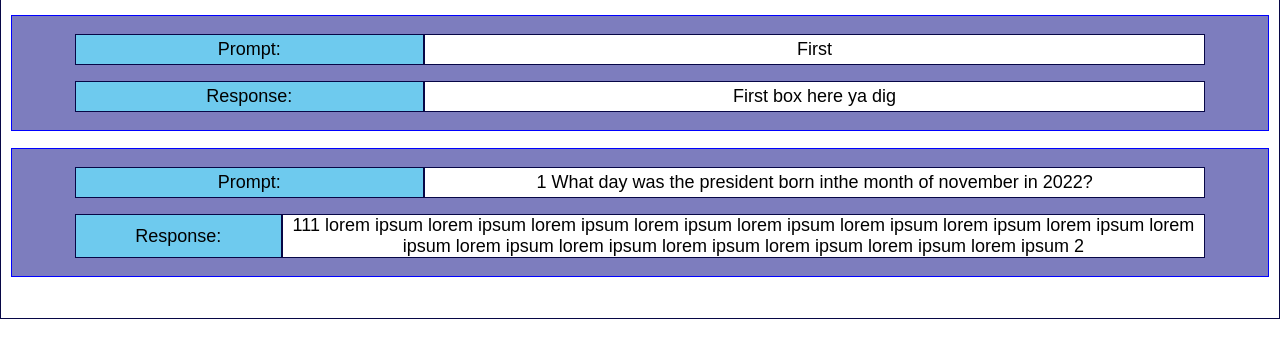
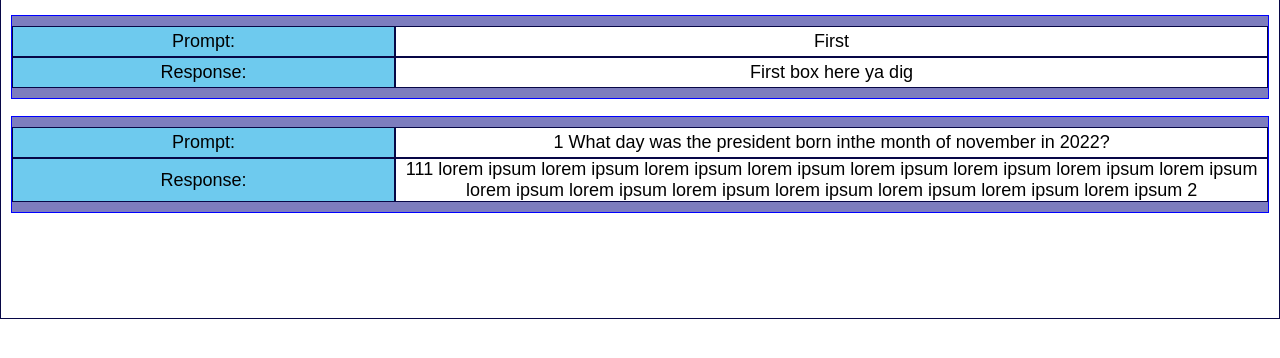
Before and after one commit to jaywooski/OpenAI-API, a plain HTML site: page index.html in a window 1280 px wide. Shown: the part 338-696 px from the top of the page. Drawn offline with Linux system fonts and the light colour scheme; a web font is replaced by a local one.

Commit message:
Getting script.js together still!

```diff
--- a/assets/app.js
+++ b/assets/app.js
@@ -1,9 +1,12 @@
 const responseArea = document.querySelector('#prompt-area')
 const submitBtn = document.querySelector('#text-button');
+const formInput = document.querySelector('.form-input');
 
 function buttonHandler(e) {
     e.preventDefault();
-
+    var content = formInput.value;
+    console.log(content);
+    formInput.value = '';
 
 }
 
--- a/assets/style.css
+++ b/assets/style.css
@@ -98,7 +98,7 @@ form {
 }
 
 .rb-header {
-    display: flex;
+    display: inline-flex;
     width: 30%;
     background-color: var(--nice-blue);
     border: 1pt solid var(--dark-blue);
@@ -109,31 +109,20 @@ form {
 
 .rb-resp {
     display: flex;
+    width: 70%;
     border: 1pt solid var(--dark-blue);
     background-color: white;
     justify-content: center;
     align-items: center;
     overflow-y: scroll;
-    flex-grow: 1;
 }
 
-/* .rb-resp-1 {
-    display: flex;
-    border: 1pt solid var(--dark-blue);
-    background-color: white;
-    justify-content: center;
-    overflow-y: scroll;
-    flex-grow: 1;
-} */
 
 section {
     display: flex;
-    height: 100%;
+    height: 50%;
 }
 
-section div {
-    /* height: 50%; */
-}
 
 .response-box {
     border: 1pt solid blue;
@@ -144,13 +133,6 @@ section div {
     flex-direction: column;
 }
 
-.response-box section {
-    display: flex;
-    margin: auto;
-    width: 90%;
-    padding: 8px 0px ;
-}
-
 .response-box li {
     display: flex;
     margin: auto;
--- a/index.html
+++ b/index.html
@@ -23,10 +23,10 @@
     <div class="results">
         <h2>Responses</h2>
         <!-- original prompt -->
-        <div id="prompt-area">
+        <ul id="prompt-area">
 
             <!-- response from the API -->
-            <div class="response-box">
+            <li class="response-box">
                 <section>
                     <div class="rb-header">Prompt:</div>
                     <div class="rb-resp">First</div>
@@ -36,10 +36,10 @@
                     <div class="rb-header">Response:</div>
                     <div class="rb-resp"> First box here ya dig</div>
                 </section>
-            </div>
+            </li>
 
             <!-- response from the API -->
-            <div class="response-box">
+            <li class="response-box">
                 <section>
                     <div class="rb-header">Prompt:</div>
                     <div class="rb-resp">1 What day was the president born inthe month of november in 2022?</div>
@@ -50,9 +50,9 @@
                     <div class="rb-resp"> 111 lorem ipsum lorem ipsum lorem ipsum lorem ipsum lorem ipsum lorem ipsum lorem ipsum lorem ipsum lorem ipsum lorem ipsum
                         lorem ipsum lorem ipsum lorem ipsum lorem ipsum lorem ipsum 2</div>
                 </section>
-            </div>
+            </li>
 
-        </div>
+        </ul>
 
     </div>
 
```
